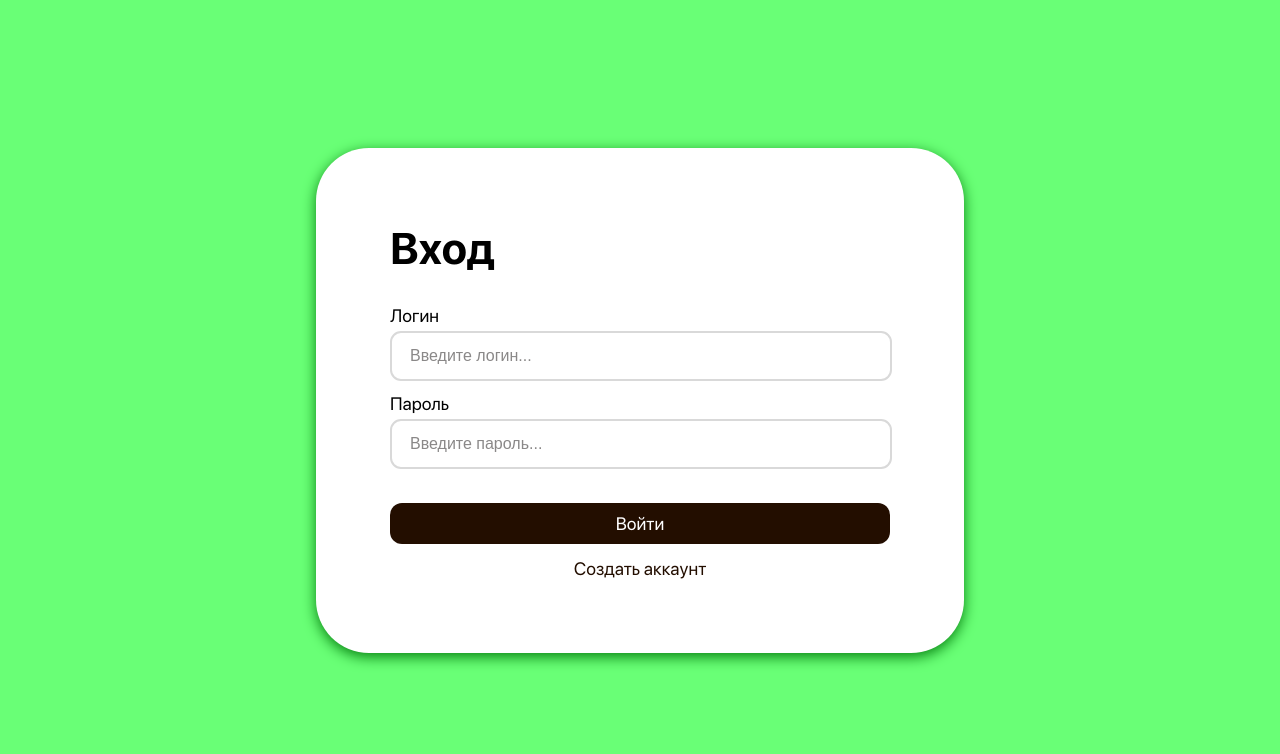
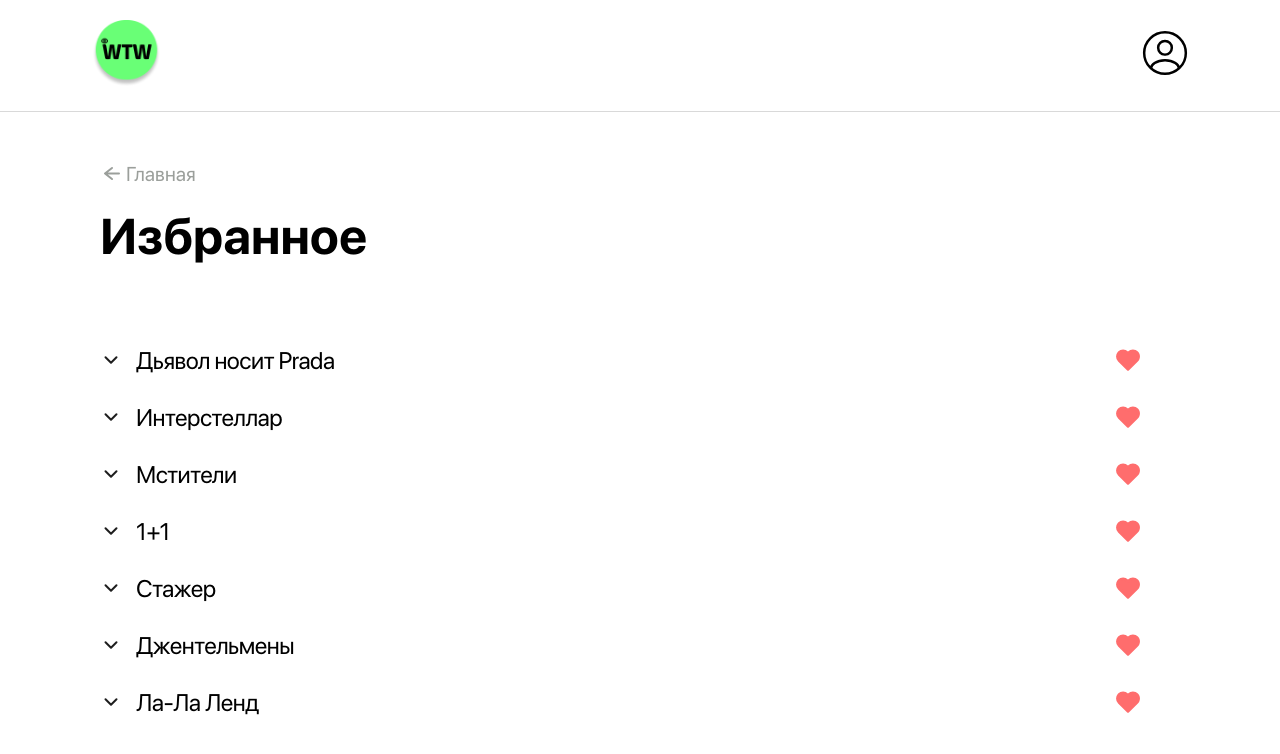
Before and after one commit to blinovapolina/what_to_watch, a React (Create React App) app in the folder frontend/: page /selected in a window 1280 px wide. Shown: the top 754 px of the page. Built offline with nearby package versions, Linux system fonts and the light colour scheme.

Commit message:
adding routing and add selected page

```diff
--- a/frontend/package.json
+++ b/frontend/package.json
@@ -10,6 +10,7 @@
     "react": "^19.1.0",
     "react-dom": "^19.1.0",
     "react-hooks": "^1.0.1",
+    "react-router-dom": "^7.5.1",
     "react-scripts": "5.0.1",
     "web-vitals": "^2.1.4"
   },
--- a/frontend/src/App.jsx
+++ b/frontend/src/App.jsx
@@ -1,14 +1,28 @@
 
+import { useState } from "react";
 import { Home } from "./pages/home/home";
 import { Registration } from "./pages/registration/registration";
+import {BrowserRouter,Route,Routes} from "react-router-dom"
+import { Selected } from "./pages/selected/selected";
+function App() {
+    const [openProfileModal,setOpenProfileModal]= useState(false)
 
-function App() {
+const userInfo={
+  name:"Иван",
+  surname: "Иванов",
+  email: "ivanovivan@gmail.com",
+  nick: "vanya"
+}
   return (
+    <BrowserRouter>
     <div className="App" style={{margin:"-8px",overflow: "hidden"}}>
-{/* <Home/> */}
-<Registration/>
+      <Routes>
+        <Route path="/account" element={<Home openProfileModal={openProfileModal} setOpenProfileModal={setOpenProfileModal} userInfo={userInfo}/>}/>
+        <Route path="/" element={<Registration />}/>
+        <Route path="/selected" element={<Selected openProfileModal={openProfileModal} setOpenProfileModal={setOpenProfileModal} userInfo={userInfo}/>}/>
+      </Routes>
     </div>
-  );
+    </BrowserRouter>  );
 }
 
 export default App;
--- a/frontend/src/components/header/header.jsx
+++ b/frontend/src/components/header/header.jsx
@@ -6,7 +6,8 @@ export const Header = ({setOpenProfileModal}) => {
     }
     return (
         <div className="header">
-           <div className="iconContHeader"> <img src={icon} className="iconHeader"/></div>
+           <div className="iconContHeader">
+            <img src={icon} className="iconHeader"/></div>
             <div className="profileIcon" style={{cursor:'pointer'}} onClick={handleProfileModal}>
             <svg width="46" height="46" viewBox="0 0 46 46" fill="none" xmlns="http://www.w3.org/2000/svg">
   <path d="M22.9993 43.8337C28.416 43.8337 33.3327 41.7712 37.041 38.3753C36.8327 36.417 35.5827 34.5003 33.3535 33.0003C27.6868 29.2087 18.3535 29.2087 12.6452 33.0003C10.416 34.5003 9.16602 36.417 8.95768 38.3753C12.666 41.7712 17.5827 43.8337 22.9993 43.8337ZM22.9993 43.8337C34.5053 43.8337 43.8327 34.5063 43.8327 23.0003C43.8327 11.4944 34.5053 2.16699 22.9993 2.16699C11.4934 2.16699 2.16602 11.4944 2.16602 23.0003C2.16602 34.5063 11.4934 43.8337 22.9993 43.8337ZM23.2493 24.6253C23.1035 24.6045 22.916 24.6045 22.7493 24.6253C19.0827 24.5003 16.166 21.5003 16.166 17.8128C16.166 14.042 19.2077 10.9795 22.9993 10.9795C26.7702 10.9795 29.8327 14.042 29.8327 17.8128C29.8118 21.5003 26.916 24.5003 23.2493 24.6253Z" stroke="black" strokeWidth="2.5" strokeLinecap="round" strokeLinejoin="round" />
--- a/frontend/src/components/profileModal/profileModal.jsx
+++ b/frontend/src/components/profileModal/profileModal.jsx
@@ -1,5 +1,6 @@
+import { Link } from "react-router-dom"
 import "./profileModal.css"
-export const ProfileModal = ({name,surname,email,nick}) => {
+export const ProfileModal = ({setOpenProfileModal,name,surname,email,nick}) => {
 
     return (
         <div className="profileModal">
@@ -10,12 +11,19 @@ export const ProfileModal = ({name,surname,email,nick}) => {
                 <div className="lineInfoProfileModal">Email: {email}</div>
                 <div className="lineInfoProfileModal">Логин: {nick}</div>
                 </div>
-<div className="lineFavouriteProfileModal">Избранное <svg width="20" height="14" viewBox="0 0 20 14" fill="none" xmlns="http://www.w3.org/2000/svg">
+<Link to="/selected" style={{textDecoration:"none"}} onClick={()=>setOpenProfileModal(false)}>
+<div className="lineFavouriteProfileModal">
+    Избранное
+    <svg width="20" height="14" viewBox="0 0 20 14" fill="none" xmlns="http://www.w3.org/2000/svg">
   <path d="M12.43 0.929932L18.5 6.99993L12.43 13.0699M1.5 6.99993H18.33" stroke="#292D32" strokeWidth="1.5" strokeMiterlimit="10" strokeLinecap="round" strokeLinejoin="round" />
-</svg></div>
+</svg>
+</div>
+</Link>
+<Link to="/" style={{textDecoration:"none"}} onClick={()=>setOpenProfileModal(false)}>
 <div className="logoutTextProfileModal">
 Выйти из аккаунта
 </div>
-        </div>
+</Link>
+</div>
     )
 }
--- a/frontend/src/components/registartionModal/registrationModal.jsx
+++ b/frontend/src/components/registartionModal/registrationModal.jsx
@@ -1,5 +1,6 @@
 import { useEffect } from "react"
 import "./registrationModal.css"
+import { Link } from "react-router-dom"
 export const RegistrationModal = ({registartionModal,setRegistrationModal}) => {
     useEffect(()=>{},[registartionModal])
     return (
@@ -17,7 +18,7 @@ export const RegistrationModal = ({registartionModal,setRegistrationModal}) => {
                 <input type="password" placeholder="Введите пароль..."  className="input"/>
             </div>
             <div className="btnBlockRegistrationModal">
-            <div className="btnRegistrationModal">Войти</div>
+            <Link to="/account" style={{textDecoration:"none",width:"100%"}}><div className="btnRegistrationModal">Войти</div></Link>
             <div className="textBtnBlockRegistrationModal" onClick={()=>setRegistrationModal("registration")}>Создать аккаунт</div>
             </div>
         </div>
@@ -48,7 +49,7 @@ export const RegistrationModal = ({registartionModal,setRegistrationModal}) => {
             <input type="password" placeholder="Введите пароль..." className="input"/>
         </div>
         <div className="btnBlockRegistrationModal">
-        <div className="btnRegistrationModal">Создать аккаунт</div>
+        <Link to="/account" style={{textDecoration:"none",width:"100%"}}> <div className="btnRegistrationModal">Создать аккаунт</div></Link>
         <div className="textBtnBlockRegistrationModal" onClick={()=>setRegistrationModal("login")}>Уже есть аккаунт?</div>
         </div>
     </div></div>}
--- a/frontend/src/pages/home/home.jsx
+++ b/frontend/src/pages/home/home.jsx
@@ -5,15 +5,9 @@ import poster from "../../assets/img/poster.png"
 import like from "../../assets/img/like.png"
 import dislike from "../../assets/img/dislike.png"
 import { ProfileModal } from "../../components/profileModal/profileModal"
-import { useState } from "react"
-const userInfo={
-    name:"Иван",
-    surname: "Иванов",
-    email: "ivanovivan@gmail.com",
-    nick: "vanya"
-}
-export const Home = () => {
-    const [openProfileModal,setOpenProfileModal]= useState(false)
+
+export const Home = ({openProfileModal,setOpenProfileModal,userInfo}) => {
+
     return (
         <div className="homePage">
             <Header setOpenProfileModal={setOpenProfileModal}/>
@@ -38,7 +32,7 @@ export const Home = () => {
        <img src={dislike} className="likePhoneHomePage"/>
        <img src={like} className="likePhoneHomePage"/>
        </div></div>
-       {openProfileModal?<div className="profileModalHomePage"><ProfileModal name={userInfo.name} surname={userInfo.surname} email={userInfo.email} nick={userInfo.nick} /></div>:null }
+       {openProfileModal?<div className="profileModalHomePage"><ProfileModal setOpenProfileModal={setOpenProfileModal}name={userInfo.name} surname={userInfo.surname} email={userInfo.email} nick={userInfo.nick} /></div>:null }
 
         </div>
     )
--- /dev/null
+++ b/frontend/src/pages/selected/selected.css
@@ -0,0 +1,66 @@
+.titleSelectedPage {
+  font-weight: 700;
+  font-size: 50px;
+  color: #000;
+  font-family: "SF Pro Display";
+  margin-left: 100px;
+}
+.leftLineSelectedPage{
+    display: flex;
+    justify-content: center;
+    align-items: center;
+    gap: 14px;
+
+}
+.nameFilmSelectedPage{
+    font-weight: 400;
+font-size: 24px;
+letter-spacing: -0.02em;
+color: #000;
+font-family: "SF Pro Display";
+}
+.lineSelectedPage{
+    display: flex;
+    justify-content: space-between;
+    width: 100%;
+    align-items: center;
+}
+.containerSelectedPage{
+    display: flex;
+    flex-direction: column;
+    gap: 28px;
+    width: calc(100% - 200px);
+    margin-inline: 100px;
+    overflow: hidden;
+    height: 50vh;
+    margin-top: 80px;
+}
+.containerScrollSelectedPage{
+    display: flex;
+    flex-direction: column;
+    gap: 28px;
+    width: calc(100% - 40px);
+    overflow-y: scroll;
+    height: 100%;
+    padding-right: 40px;
+}
+.selected{
+    display: flex;
+    flex-direction: column;
+    margin-top: 50px;
+    align-items: start;
+
+}
+.textMainSelected{
+    display: flex;
+    justify-content: center;
+    align-items: center;
+    gap: 2px;
+    font-family: "SF Pro Display";
+font-weight: 400;
+font-size: 20px;
+color: #9b9f9b;
+margin-left: 100px;
+margin-bottom: 20px;
+cursor: pointer;
+}
--- /dev/null
+++ b/frontend/src/pages/selected/selected.jsx
@@ -0,0 +1,83 @@
+import { Link } from "react-router-dom";
+import { Header } from "../../components/header/header";
+import { ProfileModal } from "../../components/profileModal/profileModal";
+import "./selected.css";
+
+export const Selected = ({ openProfileModal, setOpenProfileModal ,userInfo}) => {
+  const film_name = [
+    "Дьявол носит Prada",
+    "Интерстеллар",
+    "Мстители",
+    "1+1",
+    "Стажер",
+    "Джентельмены",
+    "Ла-Ла Ленд",
+    "Меню",
+    "Человек Паук",
+    "Железный человек",
+    "Зеленая миля",
+    "Дьявол носит Prada",
+    "Интерстеллар",
+    "Мстители",
+    "1+1",
+    "Стажер",
+    "Джентельмены",
+    "Ла-Ла Ленд",
+    "Меню",
+    "Человек Паук",
+    "Железный человек",
+    "Зеленая миля",
+  ];
+  return (
+    <div className="selectedPage">
+      <Header setOpenProfileModal={setOpenProfileModal} />
+<div className="selected">
+<Link to="/account" style={{textDecoration:"none"}}>
+        <div className="textMainSelected"><svg width="24" height="19" viewBox="0 0 24 19" fill="none" xmlns="http://www.w3.org/2000/svg">
+  <path d="M19 9.49992H5M5 9.49992L12 15.0416M5 9.49992L12 3.95825" stroke="#9B9F9B" stroke-width="2" stroke-linecap="round" stroke-linejoin="round" />
+</svg> Главная</div></Link>
+      <div className="titleSelectedPage">Избранное </div>
+      <div className="containerSelectedPage">
+        <div className="containerScrollSelectedPage">
+        {film_name.map((film) => (
+          <div className="lineSelectedPage">
+            <div className="leftLineSelectedPage">
+              <svg
+                width="22"
+                height="22"
+                viewBox="0 0 22 22"
+                fill="none"
+                xmlns="http://www.w3.org/2000/svg"
+              >
+                <path
+                  d="M5.50317 8.24878L11.0016 13.7499L16.5026 8.2515"
+                  stroke="#1E1E1E"
+                  stroke-width="2"
+                  stroke-linecap="round"
+                  stroke-linejoin="round"
+                />
+              </svg>
+              <div className="nameFilmSelectedPage">{film}</div>
+            </div>
+            <svg
+              width="24"
+              height="25"
+              viewBox="0 0 24 25"
+              fill="none"
+              xmlns="http://www.w3.org/2000/svg"
+            >
+              <path
+                d="M20.8401 4.63673C20.3294 4.12573 19.7229 3.72037 19.0555 3.44381C18.388 3.16725 17.6726 3.0249 16.9501 3.0249C16.2276 3.0249 15.5122 3.16725 14.8448 3.44381C14.1773 3.72037 13.5709 4.12573 13.0601 4.63673L12.0001 5.69673L10.9401 4.63673C9.90843 3.60504 8.50915 3.02544 7.05012 3.02544C5.59109 3.02544 4.19181 3.60504 3.16012 4.63673C2.12843 5.66842 1.54883 7.06769 1.54883 8.52673C1.54883 9.98576 2.12843 11.385 3.16012 12.4167L12.0001 21.2567L20.8401 12.4167C21.3511 11.906 21.7565 11.2995 22.033 10.6321C22.3096 9.96462 22.4519 9.24922 22.4519 8.52673C22.4519 7.80424 22.3096 7.08883 22.033 6.42137C21.7565 5.75391 21.3511 5.14748 20.8401 4.63673Z"
+                fill="#FF6D6D"
+                stroke="#FF6D6D"
+                stroke-width="3"
+                stroke-linecap="round"
+                stroke-linejoin="round"
+              />
+            </svg>
+          </div>
+        ))}</div>
+      </div>
+    </div>  {openProfileModal?<div className="profileModalHomePage"><ProfileModal setOpenProfileModal={setOpenProfileModal} name={userInfo.name} surname={userInfo.surname} email={userInfo.email} nick={userInfo.nick} /></div>:null }</div>
+  );
+};
```
Also changed, not shown: 1 other file (tests, documents, lock files or other folders).
